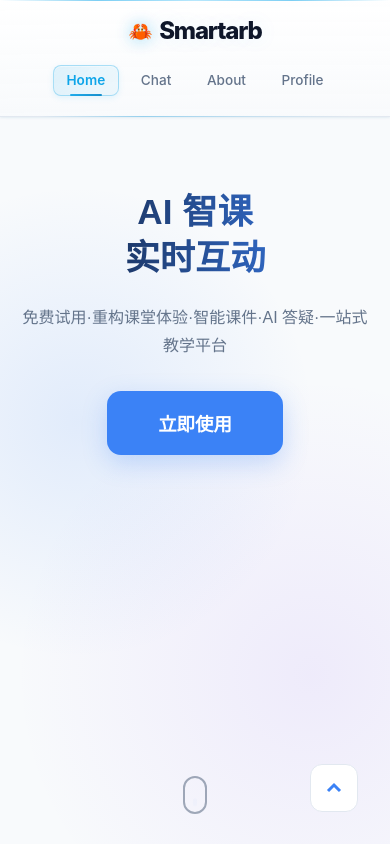
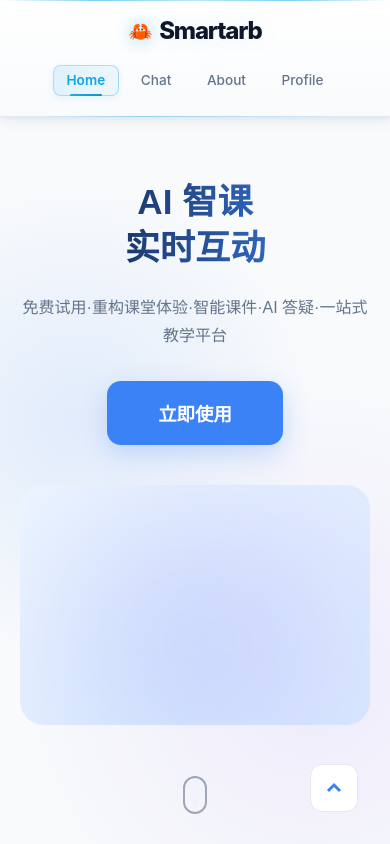
Before and after one commit to Ouroboros-ga/ai-course-system, a Vue app in the folder frontend/: page /#/ in a window 390 px wide. Built offline with nearby package versions, Linux system fonts and the light colour scheme.

Commit message:
Home界面手机端图片修正

```diff
--- a/frontend/src/components/home/sections/Hero.vue
+++ b/frontend/src/components/home/sections/Hero.vue
@@ -25,11 +25,9 @@
 </template>
 
 <script setup>
-// 必须保留 script 标签，哪怕是空的，才能满足 Vue 语法要求
 </script>
 
 <style scoped>
-/* 基础结构 */
 .slide {
   width: 100%;
   height: 100vh;
@@ -65,7 +63,6 @@
   justify-content: center;
 }
 
-/* 标题 */
 .main-title {
   font-size: 3.5rem;
   font-weight: 800;
@@ -88,7 +85,6 @@
   color: #3b82f6;
 }
 
-/* 描述文字 */
 .description {
   font-size: 1.2rem;
   color: #64748b;
@@ -96,7 +92,6 @@
   margin-bottom: 2rem;
 }
 
-/* 按钮组 */
 .btn-group {
   display: flex;
   gap: 1rem;
@@ -140,7 +135,6 @@
   box-shadow: 0 14px 32px rgba(59, 130, 246, 0.35);
 }
 
-/* 图片区域 */
 .image-placeholder {
   width: 100%;
   max-width: 500px;
@@ -163,20 +157,19 @@
 }
 
 /* ====================================== */
-/* 📱 手机响应式（内容垂直居中，不贴顶） */
+/* 📱 手机端：图片正常 + 文字往下一点 */
 /* ====================================== */
 @media (max-width: 768px) {
   .slide {
     height: auto !important;
     min-height: 100vh !important;
-    padding: 180px 20px 100px !important; /* 👈 这里加大顶部内边距 */
+    padding: 140px 20px 80px !important;
   }
 
   .split-content {
     flex-direction: column !important;
     gap: 2.5rem !important;
     text-align: center !important;
-    padding-top: 0 !important;
   }
 
   .text-side {
@@ -200,6 +193,12 @@
   .image-placeholder {
     height: 240px !important;
     max-width: 100% !important;
+    display: block !important;
+  }
+
+  .visual-side {
+    display: flex !important;
+    width: 100% !important;
   }
 }
 </style>
```
